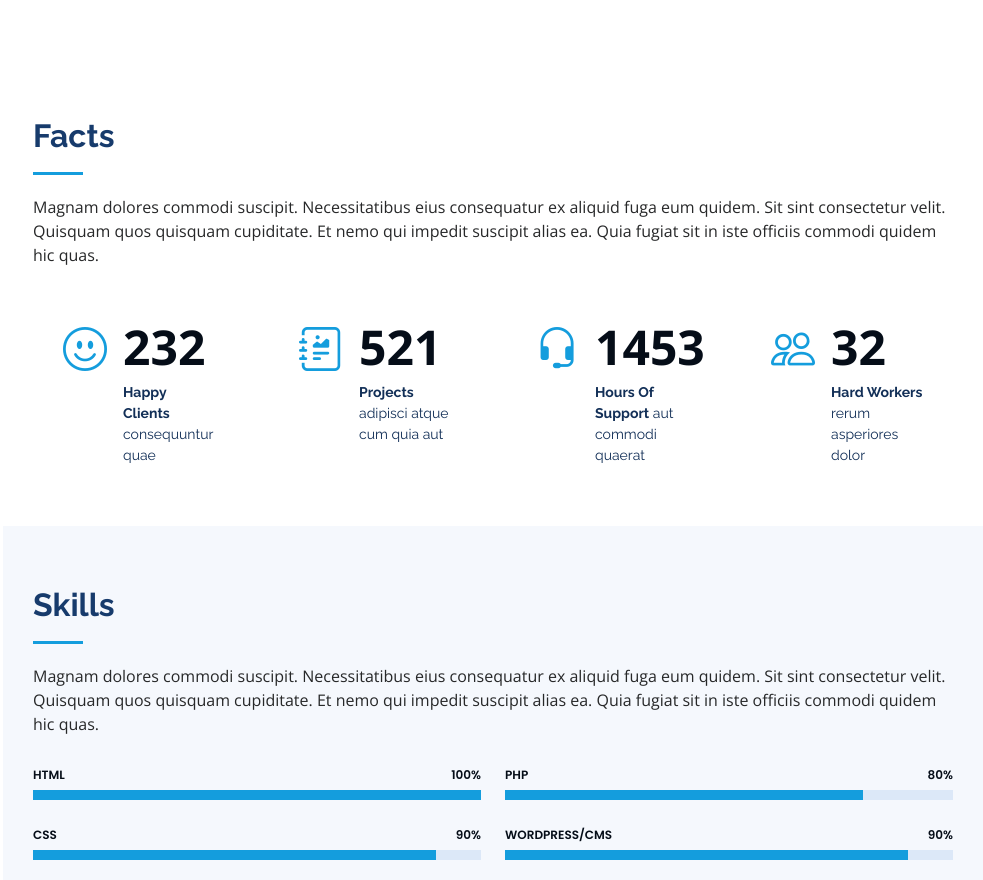
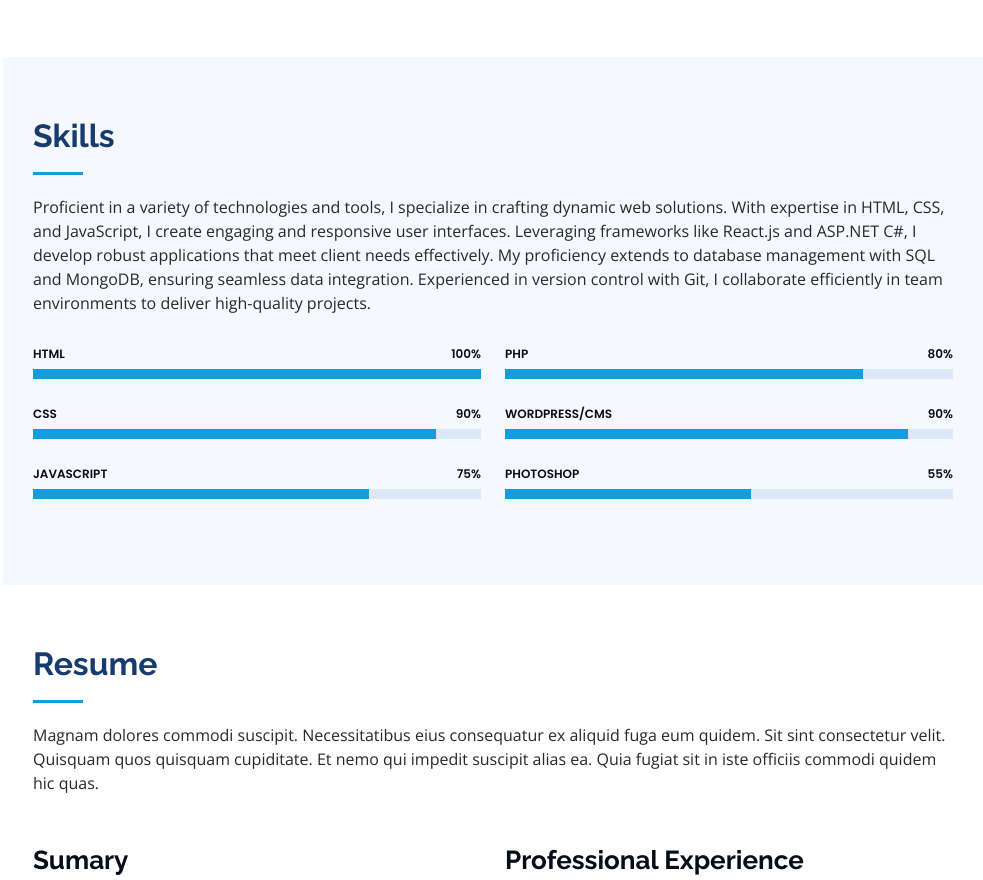
Before and after one commit to PovilasU/porfolio, a plain HTML site: page index.html in a window 1280 px wide. Shown: the part 1499-2379 px from the top of the page, without its empty margins (297-1280 px from the left). Drawn offline with nearby package versions, Linux system fonts and the light colour scheme.

Commit message:
updated sections text

```diff
--- a/index.html
+++ b/index.html
@@ -222,7 +222,7 @@
       <!-- End About Section -->
 
       <!-- ======= Facts Section ======= -->
-      <section id="facts" class="facts">
+      <!-- <section id="facts" class="facts">
         <div class="container">
           <div class="section-title">
             <h2>Facts</h2>
@@ -303,7 +303,7 @@
             </div>
           </div>
         </div>
-      </section>
+      </section> -->
       <!-- End Facts Section -->
 
       <!-- ======= Skills Section ======= -->
@@ -312,10 +312,15 @@
           <div class="section-title">
             <h2>Skills</h2>
             <p>
-              Magnam dolores commodi suscipit. Necessitatibus eius consequatur
-              ex aliquid fuga eum quidem. Sit sint consectetur velit. Quisquam
-              quos quisquam cupiditate. Et nemo qui impedit suscipit alias ea.
-              Quia fugiat sit in iste officiis commodi quidem hic quas.
+              Proficient in a variety of technologies and tools, I specialize in
+              crafting dynamic web solutions. With expertise in HTML, CSS, and
+              JavaScript, I create engaging and responsive user interfaces.
+              Leveraging frameworks like React.js and ASP.NET C#, I develop
+              robust applications that meet client needs effectively. My
+              proficiency extends to database management with SQL and MongoDB,
+              ensuring seamless data integration. Experienced in version control
+              with Git, I collaborate efficiently in team environments to
+              deliver high-quality projects.
             </p>
           </div>
 
@@ -522,10 +527,11 @@
           <div class="section-title">
             <h2>Portfolio</h2>
             <p>
-              Magnam dolores commodi suscipit. Necessitatibus eius consequatur
-              ex aliquid fuga eum quidem. Sit sint consectetur velit. Quisquam
-              quos quisquam cupiditate. Et nemo qui impedit suscipit alias ea.
-              Quia fugiat sit in iste officiis commodi quidem hic quas.
+              Explore a showcase of my recent projects and see how I turn ideas
+              into reality. From sleek web applications to captivating user
+              interfaces, each project reflects my commitment to quality and
+              innovation. Dive into the portfolio to discover the breadth of my
+              skills and expertise.
             </p>
           </div>
 
@@ -972,11 +978,11 @@
                 </div>
               </div>
               <!-- End testimonial item -->
-            </div>
+      <!-- </div>
             <div class="swiper-pagination"></div>
           </div>
         </div>
-      </section>  -->
+      </section>   -->
       <!-- End Testimonials Section -->
 
       <!-- ======= Contact Section ======= -->
@@ -985,10 +991,10 @@
           <div class="section-title">
             <h2>Contact</h2>
             <p>
-              Magnam dolores commodi suscipit. Necessitatibus eius consequatur
-              ex aliquid fuga eum quidem. Sit sint consectetur velit. Quisquam
-              quos quisquam cupiditate. Et nemo qui impedit suscipit alias ea.
-              Quia fugiat sit in iste officiis commodi quidem hic quas.
+              Get in touch with me to discuss your project ideas or
+              collaborations.
+              <!-- I'm available for freelance work and always excited to explore new opportunities.
+               Feel free to reach out and let's create something amazing together! -->
             </p>
           </div>
 
@@ -998,20 +1004,20 @@
                 <div class="address">
                   <i class="bi bi-geo-alt"></i>
                   <h4>Location:</h4>
-                  <p>A108 Adam Street, New York, NY 535022</p>
+                  <p>Sittingbourne, UK</p>
                 </div>
 
                 <div class="email">
                   <i class="bi bi-envelope"></i>
                   <h4>Email:</h4>
-                  <p>info@example.com</p>
+                  <p>povilas.urbonas85@gmail.com</p>
                 </div>
 
-                <div class="phone">
+                <!-- <div class="phone">
                   <i class="bi bi-phone"></i>
                   <h4>Call:</h4>
                   <p>+1 5589 55488 55s</p>
-                </div>
+                </div> -->
 
                 <iframe
                   src="https://www.google.com/maps/embed?pb=!1m18!1m12!1m3!1d2520.6002922098675!2d0.7372977156126825!3d51.34043447959136!2m3!1f0!2f0!3f0!3m2!1i1024!2i768!4f13.1!3m3!1m2!1s0x47d8d94c8c8c0d9f%3A0x9f2e749a91faebe5!2sSittingbourne%2C%20UK!5e0!3m2!1sen!2suk!4v1644682228828!5m2!1sen!2suk"
```
Lines whose indentation alone changed are shown as unchanged.
